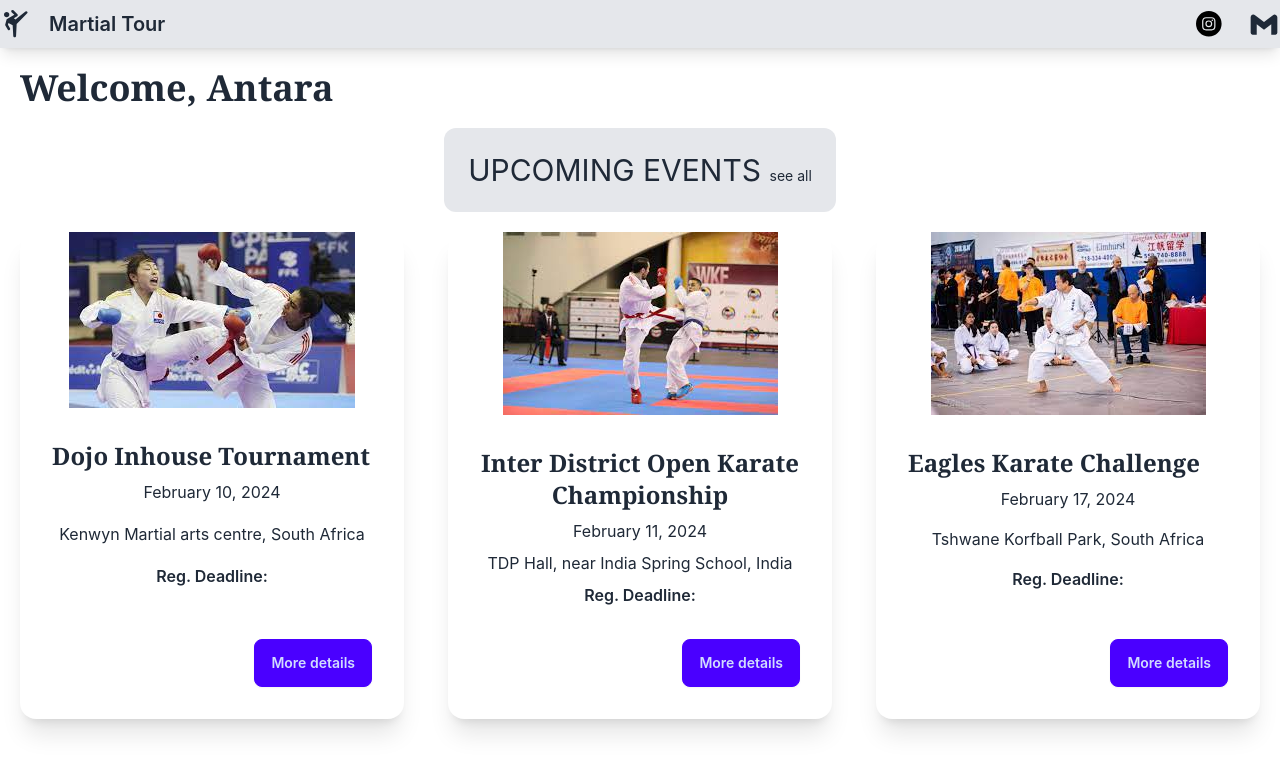
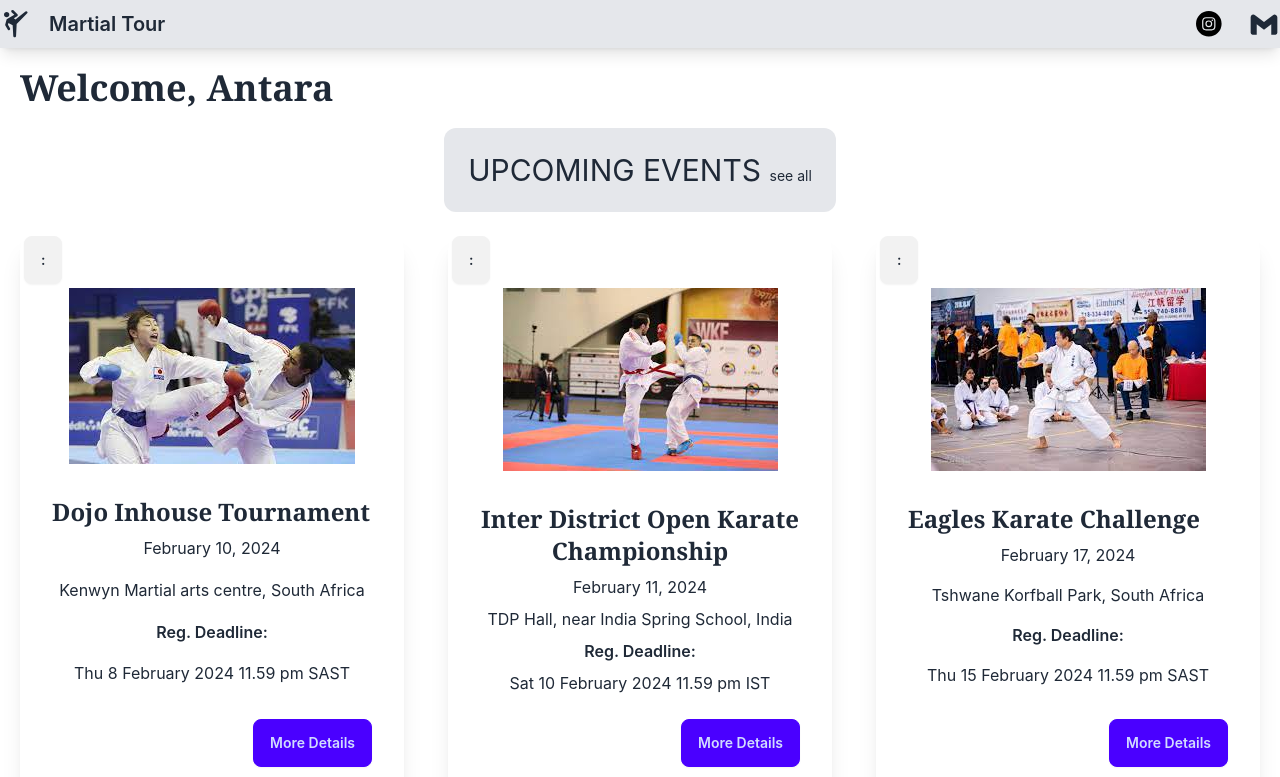
Before and after one commit to Antara-3011/Sports_website, a React (Create React App) app in the folder frontend/: page /admin in a window 1280 px wide. Shown: the top 777 px of the page. Built offline with nearby package versions, Linux system fonts and the light colour scheme.

Commit message:
archive btn added

```diff
--- a/frontend/src/Components/AdminPage/Admin.jsx
+++ b/frontend/src/Components/AdminPage/Admin.jsx
@@ -81,27 +81,30 @@ const Admin = () => {
       </div>
       <div className="flex justify-between">
         <TourCard
-          name={"More details"}
+          name={"More Details"}
           image={tour1}
           tourname={"Dojo Inhouse Tournament"}
           dos={"February 10, 2024"}
           venue={"Kenwyn Martial arts centre, South Africa"}
+          reg={"Thu 8 February 2024 11.59 pm SAST"}
           address={"/admin/tournament"}
         />
         <TourCard
-          name={"More details"}
+          name={"More Details"}
           image={tour2}
           tourname={"Inter District Open Karate Championship"}
           dos={"February 11, 2024"}
           venue={"TDP Hall, near India Spring School, India"}
+          reg={"Sat 10 February 2024 11.59 pm IST"}
           address={"/admin/tournament"}
         />
         <TourCard
-          name={"More details"}
+          name={"More Details"}
           image={tour3}
           tourname={"Eagles Karate Challenge"}
           dos={"February 17, 2024"}
           venue={"Tshwane Korfball Park, South Africa"}
+          reg={"Thu 15 February 2024 11.59 pm SAST"}
           address={"/admin/tournament"}
         />
       </div>
--- a/frontend/src/Components/AdminPage/AdminTournament/TournamentCard/TourCard.jsx
+++ b/frontend/src/Components/AdminPage/AdminTournament/TournamentCard/TourCard.jsx
@@ -1,12 +1,40 @@
 import { useNavigate } from "react-router-dom";
+import { useState } from "react";
 const TourCard = ({ name, address, image, tourname, dos, venue, reg }) => {
   const navigate = useNavigate();
+  const [isArchived, setIsArchived] = useState(false);
+
   const handleButton = () => {
     navigate(address);
   };
+  const handleArchive = () => {
+    setIsArchived(true);
+  };
+  if (isArchived) {
+    return null;
+  }
   return (
     <>
       <div className="card w-96 bg-base-100 shadow-xl m-5">
+        <div className="dropdown">
+          <div tabIndex={0} role="button" className="btn m-1">
+            :
+          </div>
+          <ul
+            tabIndex={0}
+            className="dropdown-content z-[1] menu p-2 shadow bg-base-100 rounded-box w-52"
+          >
+            <li>
+              <a onClick={handleArchive} disabled={isArchived}>
+                Archive
+              </a>
+            </li>
+            <li>
+              <a>Withdraw</a>
+            </li>
+          </ul>
+        </div>
+
         <figure>
           <img src={image}></img>
         </figure>
```
